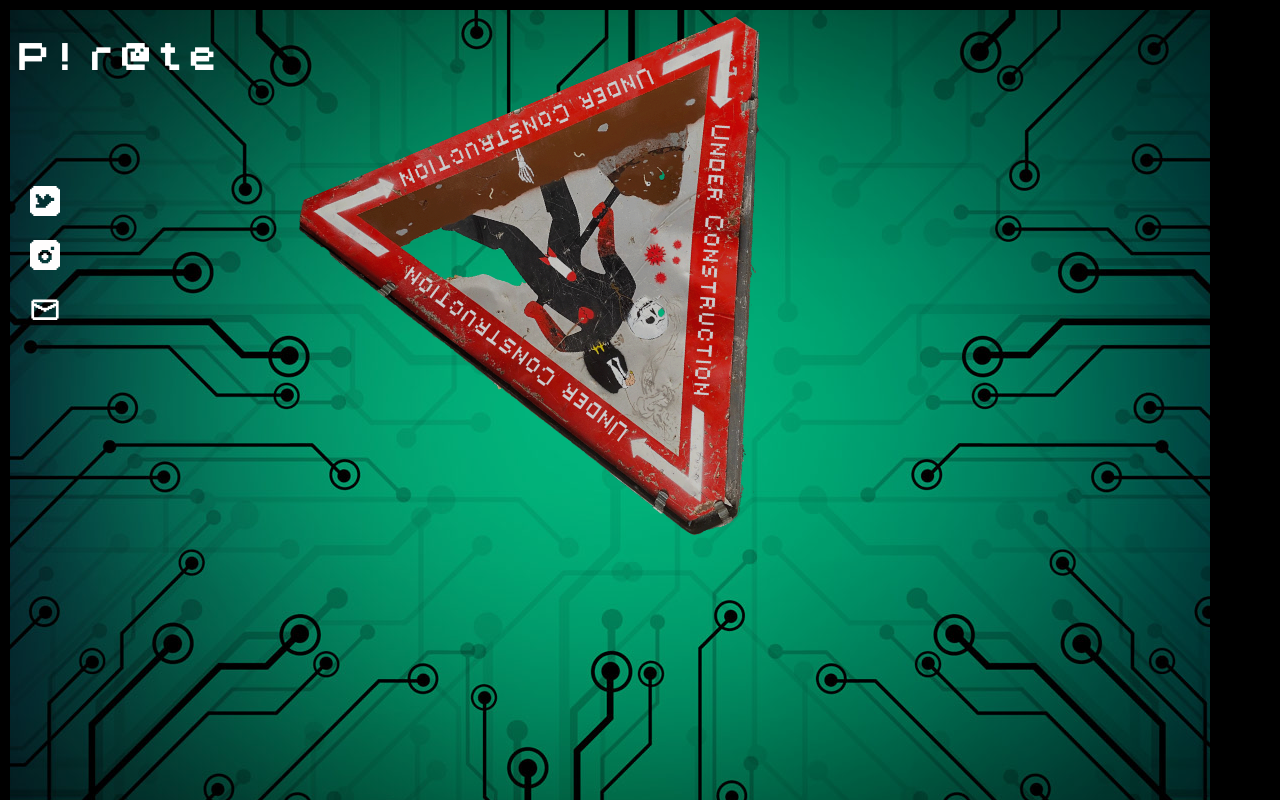
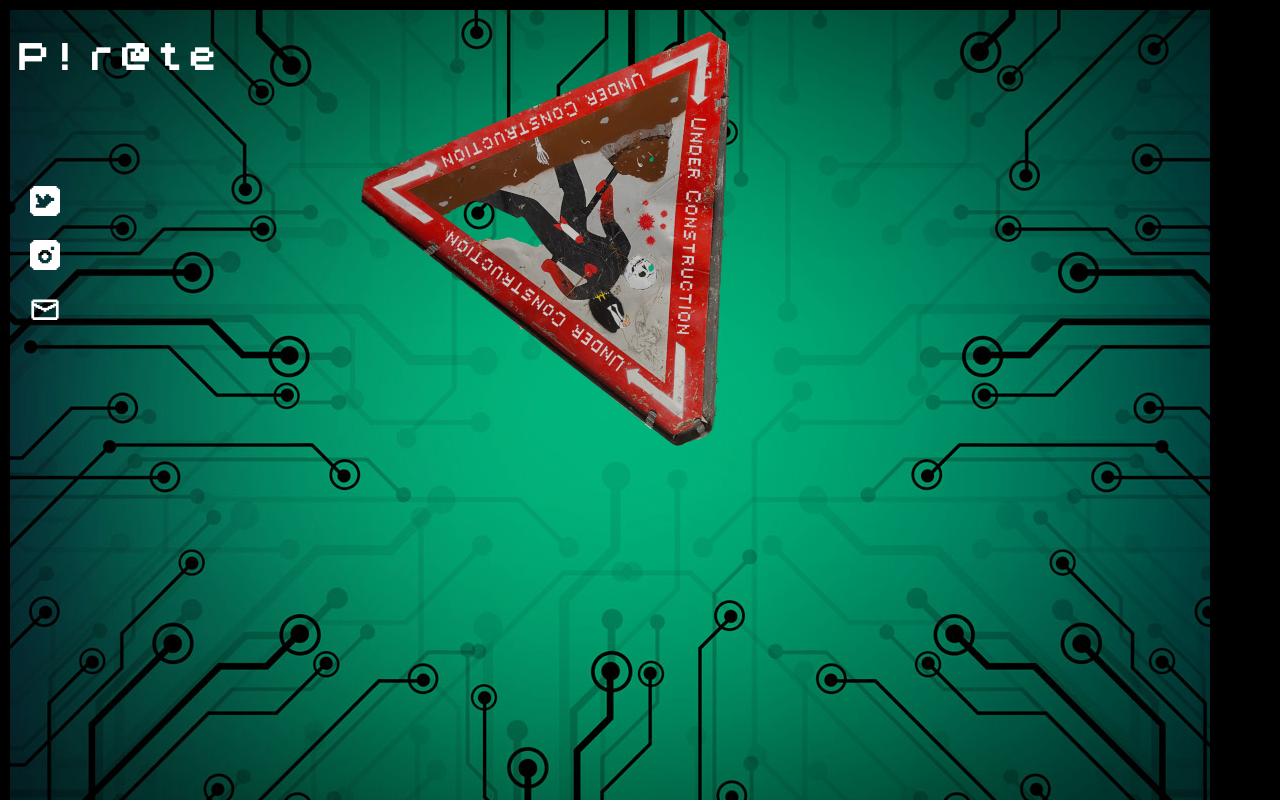
Before and after one commit to Songbird1978/pir-ate, a React (Create React App) app: page /under in a window 1280 px wide. Built offline with nearby package versions, Linux system fonts and the light colour scheme.

Commit message:
changed max-size of animation construction

```diff
--- a/src/components/video/video.js
+++ b/src/components/video/video.js
@@ -14,7 +14,7 @@ function Video() {
 
         <>
             <Link to="./under">
-                <video muted autoPlay loop playsInline  >
+                <video muted autoPlay loop playsInline controls  >
                     <source src={video} type="video/mp4" ></source>
                 </video>
 
--- a/src/pages/under/under.css
+++ b/src/pages/under/under.css
@@ -28,14 +28,14 @@ p {
 
     display: flex;
     justify-content: center;
-    width: auto;
+
 
 }
 
 .menatwork {
 
-    width: auto;
+
     align-items: center;
-    max-width: 500px;
+    max-width: 400px;
     padding: 80px;
 }
```
